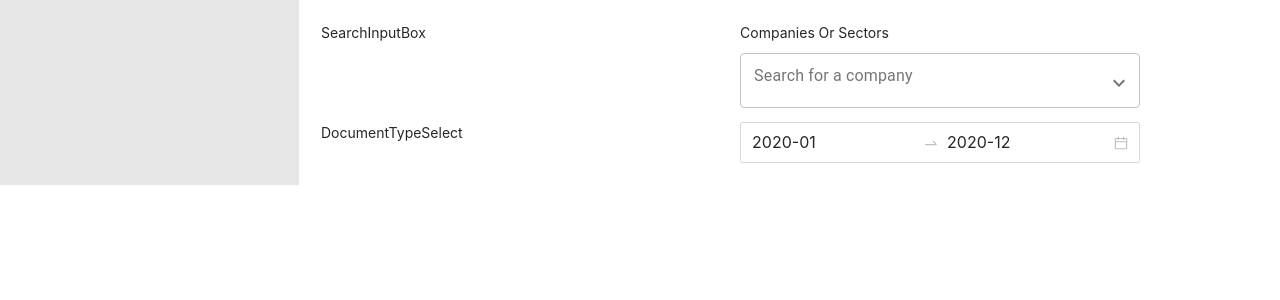
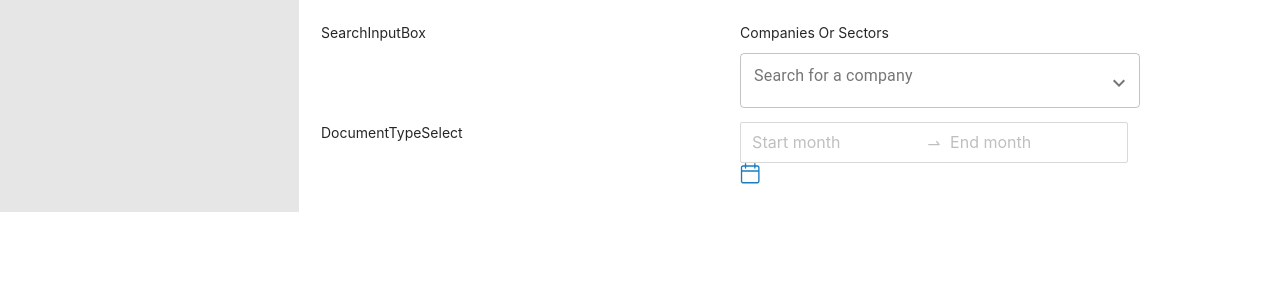
Before and after one commit to csudani7/ui-components-app, a React (Create React App) app: page / in a window 1280 px wide. Shown: the top 300 px of the page. Built offline with nearby package versions, Linux system fonts and the light colour scheme.

Commit message:
added date picker component

```diff
--- a/src/components/DatePickerComponent/DatePicker.css
+++ b/src/components/DatePickerComponent/DatePicker.css
@@ -0,0 +1,18 @@
+.anticon-close-circle svg {
+    height: 21px;
+    width: 20px;
+}
+.rangeStyle{
+    border: 1px solid #969FA8;
+    box-sizing: border-box;
+    border-radius: 4px;
+}
+
+.ant-dropdown-menu{
+    margin: 10px 20px 0px 0px!important;
+    width: 100%;
+}
+hr{
+    opacity: 20%;
+    margin: 0;
+}
--- a/src/components/DatePickerComponent/index.jsx
+++ b/src/components/DatePickerComponent/index.jsx
@@ -1,24 +1,80 @@
-import React from "react";
+import React, { useState } from "react";
 import moment from "moment";
-import { DatePicker } from "antd";
+import { DatePicker, Menu, Dropdown, Button, Space, Select } from "antd";
+import "./DatePicker.css"
 
 const { RangePicker } = DatePicker;
 
+const calenderIcon = (
+  <svg width="20" height="21" viewBox="0 0 20 21" fill="none" xmlns="http://www.w3.org/2000/svg" focusable="false" data-icon="close-circle" aria-hidden="true">
+    <path d="M17.5416 2.19156H15.5401V0.730533C15.5401 0.327064 15.2415 0 14.873 0C14.5045 0 14.2058 0.327064 14.2058 0.730533V2.19156H6.20015V0.730533C6.20015 0.327064 5.90146 0 5.53303 0C5.16461 0 4.86588 0.327064 4.86588 0.730533V2.19156H2.86446C1.7591 2.19156 0.863037 3.17275 0.863037 4.38311V18.263C0.863037 19.4734 1.7591 20.4545 2.86446 20.4545H17.5416C18.6469 20.4545 19.543 19.4734 19.543 18.263V4.38311C19.543 3.17275 18.6469 2.19156 17.5416 2.19156ZM18.2087 18.263C18.2087 18.6665 17.91 18.9935 17.5415 18.9935H2.86446C2.49599 18.9935 2.19731 18.6665 2.19731 18.263V8.76623H18.2087V18.263ZM18.2087 7.3052H2.19731V4.38311C2.19731 3.97964 2.49599 3.65258 2.86446 3.65258H4.86588V5.1136C4.86588 5.51707 5.16457 5.84414 5.53303 5.84414C5.9015 5.84414 6.20019 5.51707 6.20019 5.1136V3.65258H14.2059V5.1136C14.2059 5.51707 14.5046 5.84414 14.873 5.84414C15.2415 5.84414 15.5402 5.51707 15.5402 5.1136V3.65258H17.5416C17.9101 3.65258 18.2088 3.97964 18.2088 4.38311V7.3052H18.2087Z" fill="#1A7CBE" />
+  </svg>
+)
+
 export default function DatePickerComponent() {
+  const [dateValues, setDateValues] = useState([]);
+
+  const setDefaultValue = (month) => {
+    const newDateValues = [
+      moment("2021-01", "YYYY-MM"),
+      moment("2021-12", "YYYY-MM"),
+    ]
+    const pastMonthYear = moment().subtract(month, 'months').format('YYYY-MM');
+    const currentMonthYear = moment().format('YYYY-MM');
+    const newValues = [
+      moment(pastMonthYear, "YYYY-MM"),
+      moment(currentMonthYear, "YYYY-MM")
+    ]
+    setDateValues(newValues);
+  }
+
+  const menu = (
+    <Menu className="menuItems">
+      <Menu.Item key="1">
+        <a onClick={() => setDefaultValue(3)}>
+          Last 3 Months
+        </a>
+      </Menu.Item>
+      <hr />
+      <Menu.Item key="2">
+        <a onClick={() => setDefaultValue(6)}>
+          Last 6 Months
+        </a>
+      </Menu.Item>
+      <hr />
+      <Menu.Item key="3">
+        <a onClick={() => setDefaultValue(12)}>
+          Last Year
+        </a>
+      </Menu.Item>
+      <hr />
+      <Menu.Item key="4">
+        <a onClick={() => setDefaultValue(60)}>
+          Last 5 Year
+        </a>
+      </Menu.Item>
+    </Menu>
+  )
+
   return (
     <div>
       <RangePicker
+        id="rangePicker"
         className="rangeStyle w-100"
         size="large"
         picker="month"
-        defaultValue={[
-          moment("2020-01", "YYYY-MM"),
-          moment("2020-12", "YYYY-MM"),
-        ]}
-        // onChange={(dateMoment, dateString) =>
-        //   dispatch(handleDateChange({ dateMoment, dateString }))
-        // }
+        defaultValue={dateValues}
+        suffixIcon={null}
+        onChange={(dateMoment, dateString) =>
+          console.log(dateMoment, '', dateString)
+        }
+        allowClear={false}
       />
+
+      <Dropdown overlay={menu} trigger={['click']} placement="bottomRight">
+        <span> {calenderIcon}</span>
+      </Dropdown>
+
     </div>
   );
 }
```
